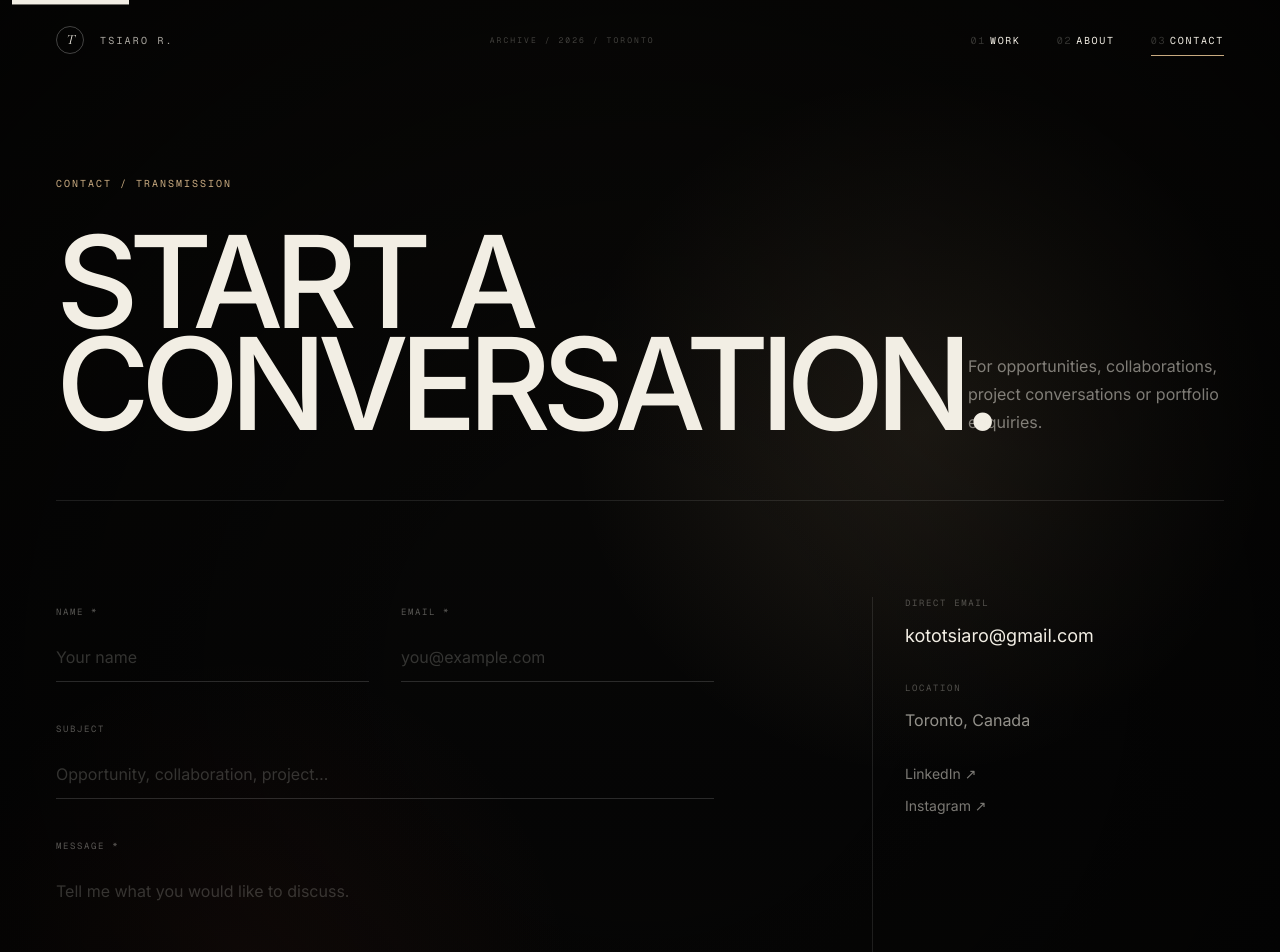
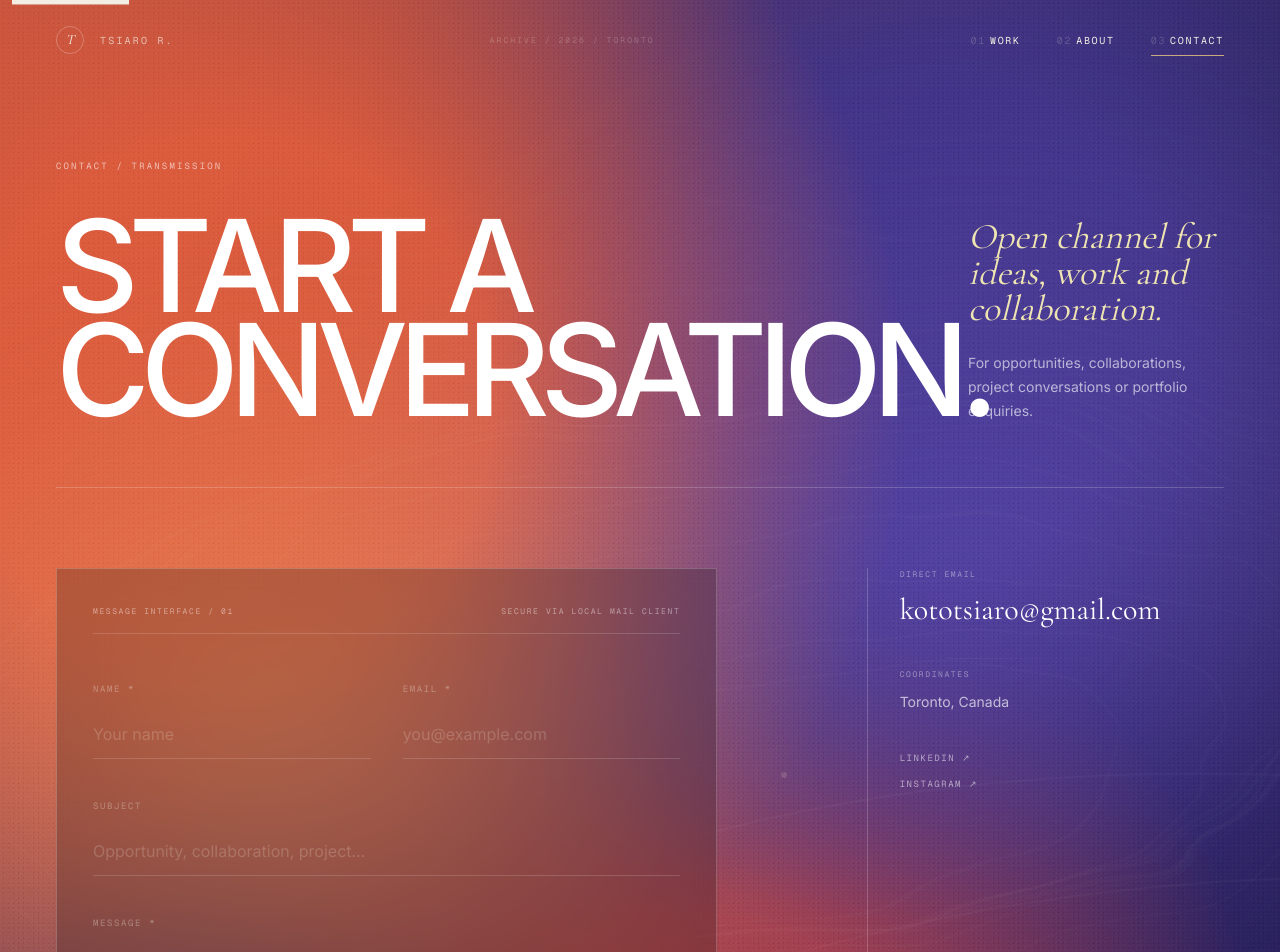
Before and after one commit to Mercy1o/tsiaro-portfolio, a Next.js app: page /contact in a window 1280 px wide. Shown: the top 952 px of the page. Built offline with nearby package versions, Linux system fonts and the light colour scheme.

Commit message:
style: redesign contact page as chromatic transmission field

```diff
--- a/app/contact/page.tsx
+++ b/app/contact/page.tsx
@@ -1,5 +1,6 @@
 import type { Metadata } from "next";
 import ContactForm from "@/components/ContactForm";
+import TopographicField from "@/components/TopographicField";
 import { siteConfig } from "@/data/site";
 
 export const metadata: Metadata = {
@@ -9,39 +10,52 @@ export const metadata: Metadata = {
 
 export default function ContactPage() {
   return (
-    <main className="space-field cinematic-grid min-h-screen px-5 pb-20 pt-36 text-bone md:px-10 md:pb-28 md:pt-44 lg:px-14">
-      <div className="mx-auto max-w-[1600px]">
-        <div className="grid gap-12 border-b border-white/10 pb-16 md:grid-cols-12 md:items-end">
-          <div className="md:col-span-8">
-            <p className="font-mono text-[10px] uppercase tracking-[.2em] text-sand">CONTACT / TRANSMISSION</p>
-            <h1 className="mt-10 max-w-6xl text-[clamp(4rem,10vw,10rem)] font-medium uppercase leading-[.8] tracking-[-.07em]">
+    <main className="chroma-field relative min-h-screen overflow-hidden px-5 pb-20 pt-32 text-white md:px-10 md:pb-28 md:pt-40 lg:px-14">
+      <TopographicField className="opacity-20 mix-blend-screen" warm={false} />
+      <div className="relative z-10 mx-auto max-w-[1600px]">
+        <header className="grid gap-12 border-b border-white/20 pb-16 md:grid-cols-12 md:items-end">
+          <div className="md:col-span-9">
+            <p className="font-mono text-[9px] uppercase tracking-[.24em] text-white/62">CONTACT / TRANSMISSION</p>
+            <h1 className="resonance-title mt-10 max-w-[1450px] text-white">
               Start a<br />conversation.
             </h1>
           </div>
-          <p className="max-w-md text-base leading-7 text-bone/50 md:col-span-3 md:col-start-10">
-            For opportunities, collaborations, project conversations or portfolio enquiries.
-          </p>
+          <div className="md:col-span-3">
+            <p className="font-editorial text-3xl italic leading-[1] text-cream md:text-4xl">Open channel for ideas, work and collaboration.</p>
+            <p className="mt-6 max-w-md text-sm leading-6 text-white/62">For opportunities, collaborations, project conversations or portfolio enquiries.</p>
           </div>
+        </header>
 
-        <div className="grid gap-14 py-16 md:grid-cols-12 md:py-24">
-          <div className="md:col-span-7">
+        <div className="grid gap-12 py-14 md:grid-cols-12 md:py-20">
+          <div className="border border-white/20 bg-black/20 p-6 backdrop-blur-xl md:col-span-7 md:p-9">
+            <div className="mb-10 flex justify-between border-b border-white/15 pb-4 font-mono text-[8px] uppercase tracking-[.2em] text-white/45">
+              <span>Message interface / 01</span>
+              <span>Secure via local mail client</span>
+            </div>
             <ContactForm />
           </div>
 
-          <aside className="space-y-8 border-t border-white/10 pt-8 md:col-span-4 md:col-start-9 md:border-l md:border-t-0 md:pl-8 md:pt-0">
+          <aside className="flex flex-col justify-between gap-12 border-t border-white/20 pt-8 md:col-span-4 md:col-start-9 md:border-l md:border-t-0 md:pl-8 md:pt-0">
+            <div className="space-y-10">
               <div>
-              <p className="font-mono text-[9px] uppercase tracking-[.18em] text-bone/30">Direct email</p>
-              <a href={`mailto:${siteConfig.email}`} className="mt-3 block break-all text-lg underline decoration-white/20 underline-offset-8 hover:opacity-60">
+                <p className="font-mono text-[8px] uppercase tracking-[.2em] text-white/42">Direct email</p>
+                <a href={`mailto:${siteConfig.email}`} className="mt-3 block break-all font-editorial text-3xl text-cream underline decoration-white/25 underline-offset-8 transition-opacity hover:opacity-65">
                   {siteConfig.email}
                 </a>
               </div>
               <div>
-              <p className="font-mono text-[9px] uppercase tracking-[.18em] text-bone/30">Location</p>
-              <p className="mt-3 text-base text-bone/60">{siteConfig.location}</p>
+                <p className="font-mono text-[8px] uppercase tracking-[.2em] text-white/42">Coordinates</p>
+                <p className="mt-3 text-sm text-white/66">{siteConfig.location}</p>
               </div>
-            <div className="flex flex-col gap-3 text-sm text-bone/50">
-              <a href={siteConfig.social.linkedin} target="_blank" rel="noreferrer" className="hover:text-bone">LinkedIn ↗</a>
-              <a href={siteConfig.social.instagram} target="_blank" rel="noreferrer" className="hover:text-bone">Instagram ↗</a>
+              <div className="flex flex-col gap-3 font-mono text-[9px] uppercase tracking-[.17em] text-white/55">
+                <a href={siteConfig.social.linkedin} target="_blank" rel="noreferrer" className="hover:text-white">LinkedIn ↗</a>
+                <a href={siteConfig.social.instagram} target="_blank" rel="noreferrer" className="hover:text-white">Instagram ↗</a>
+              </div>
+            </div>
+
+            <div className="border-t border-white/15 pt-5 font-mono text-[8px] uppercase leading-5 tracking-[.2em] text-white/32">
+              <p>System status / available</p>
+              <p>Response channel / email</p>
             </div>
           </aside>
         </div>
```
Lines whose indentation alone changed are shown as unchanged.
